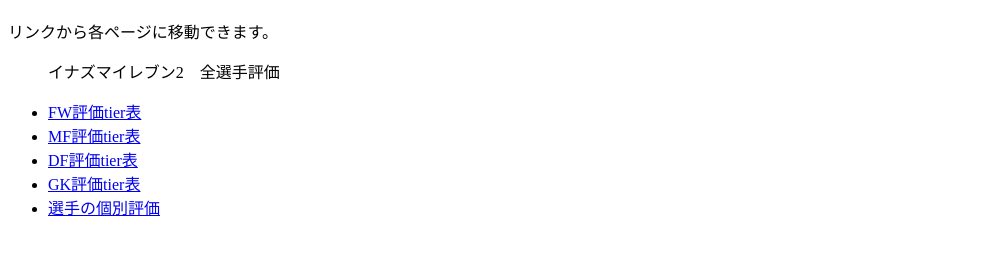
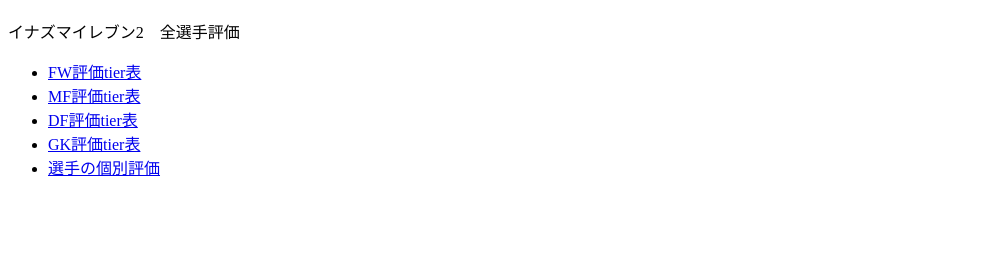
Before and after one commit to tasatoh0835/ie_etc_data, a plain HTML site: page index.html in a window 1280 px wide. Shown: the part 70-324 px from the top of the page, without its empty margins (0-989 px from the left). Drawn offline with Linux system fonts and the light colour scheme.

Commit message:
Update index.html

```diff
--- a/index.html
+++ b/index.html
@@ -6,9 +6,8 @@
 </head>
 <body>
   <h1>ブログにアップしたかったけどデカすぎておけなかったものとか</h1>
-  <p>リンクから各ページに移動できます。</p>
+  <p>イナズマイレブン2　全選手評価</p>
   <ul>
-    <p>イナズマイレブン2　全選手評価</p>
     <li><a href="イナズマイレブン2_tier表(FW)_2025年版.html">FW評価tier表</a></li>
     <li><a href="イナズマイレブン2_tier表(MF)_2025年版.html">MF評価tier表</a></li>
     <li><a href="イナズマイレブン2_tier表(DF)_2025年版.html">DF評価tier表</a></li>
```
